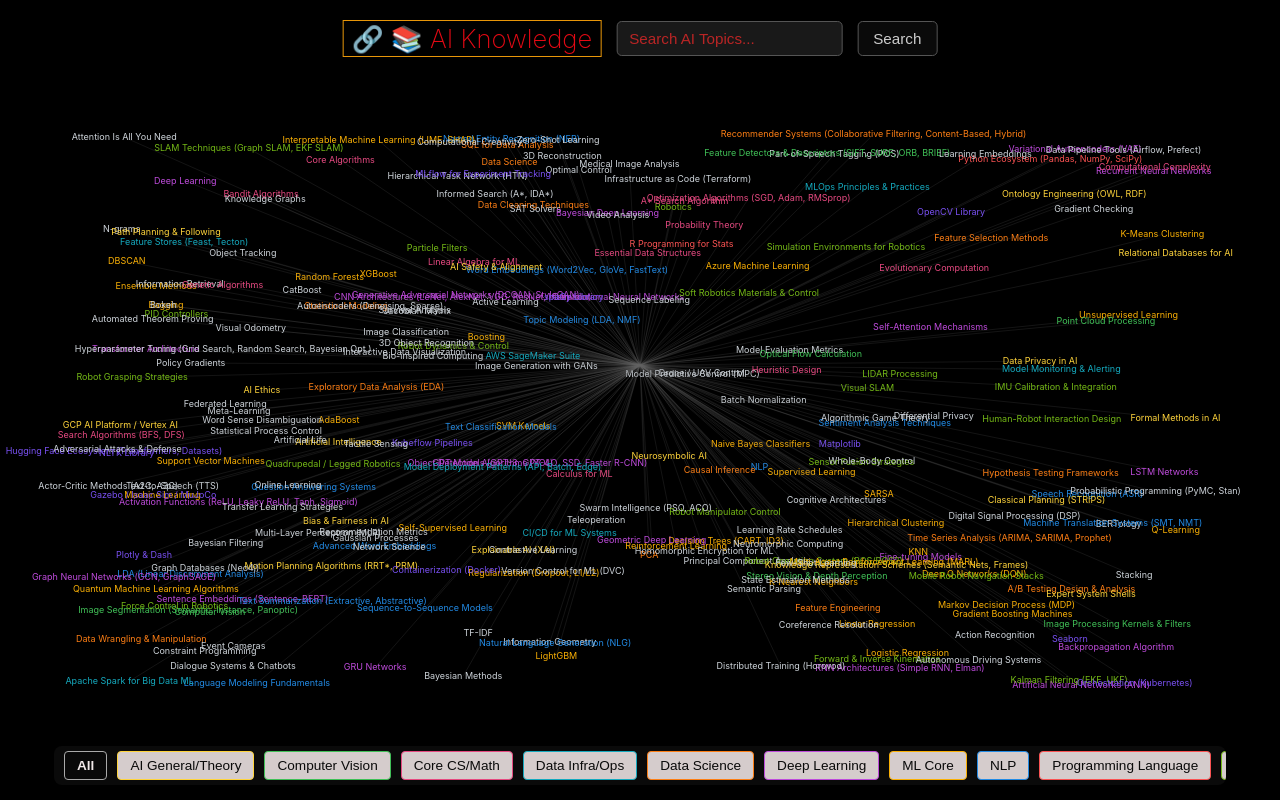
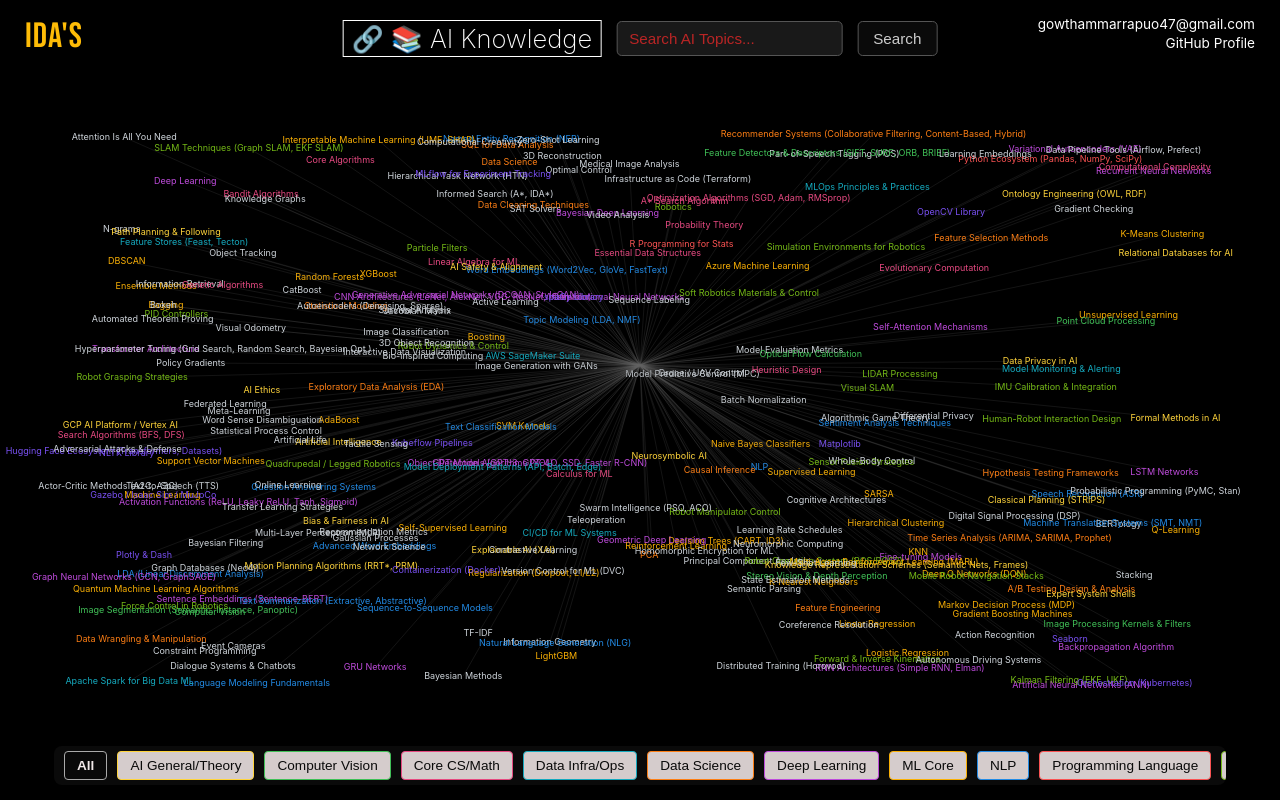
Before and after one commit to Marrapu-Gowtham/ai-knowledge-graph, a plain HTML site: page index.html in a window 1280 px wide. Drawn offline with Linux system fonts and the light colour scheme.

Commit message:
Add company logo and contact info

```diff
--- a/index.html
+++ b/index.html
@@ -5,8 +5,24 @@
     <meta name="viewport" content="width=device-width, initial-scale=1.0">
     <title>I Want to Learn</title>
     <link rel="stylesheet" href="styles.css">
+    <link rel="preconnect" href="https://fonts.googleapis.com">
+    <link rel="preconnect" href="https://fonts.gstatic.com" crossorigin>
+    <link href="https://fonts.googleapis.com/css2?family=Bebas+Neue&display=swap" rel="stylesheet">
 </head>
 <body>
+    <!-- Background Stars Canvas -->
+    <canvas id="starsCanvas"></canvas>
+
+    <!-- Company Logo Element -->
+    <div id="company-logo">IDA'S</div>
+
+    <!-- NEW: Contact Info Element -->
+    <div id="contact-info">
+        <p class="contact-line">gowthammarrapuo47@gmail.com</p>
+        <a href="https://github.com/Marrapu-Gowtham" target="_blank" rel="noopener noreferrer" class="contact-link">GitHub Profile</a>
+    </div>
+
+    <!-- Node Graph Canvas -->
     <canvas id="graphCanvas"></canvas>
 
     <!-- Top bar container -->
@@ -18,10 +34,10 @@
 
     <!-- Category filter buttons -->
     <div id="categoryButtons">
-        <!-- Buttons will be generated here by JavaScript -->
+        <!-- Buttons generated by JS -->
     </div>
 
-    <!-- Topic display page (hidden initially) -->
+    <!-- Topic display page -->
     <div id="topic-page" class="hidden">
         <button id="backButton">Back to Home</button>
         <div id="topicContent"></div>
--- a/script.js
+++ b/script.js
@@ -602,7 +602,7 @@ const topics = {
         use_cases: ["Manufacturing automation", "Logistics (warehouse robots)", "Surgery assistance", "Space exploration (rovers)", "Autonomous vehicles"],
         analogy: "Robotics is like building artificial creatures or agents that can physically interact with and perform tasks in the real world."
     },
-    " ros ": { // Robot Operating System
+    "ros": { // Robot Operating System
         category: "Robotics",
         what: "Robot Operating System (ROS): A flexible framework and set of tools, libraries, and conventions for robot software development. It provides operating system-like services like hardware abstraction, device drivers, message-passing, package management, etc.",
         why: "Standardizes robot software development, promotes code reuse, simplifies complex system integration, and fosters a large community.",
@@ -866,6 +866,7 @@ const topicContent = document.getElementById('topicContent');
 const mainPage = document.getElementById('main-page'); // Keep reference if needed elsewhere
 const topicPage = document.getElementById('topic-page');
 const backButton = document.getElementById('backButton');
+
 
 // --- Globals ---
 let nodes = [];
--- a/styles.css
+++ b/styles.css
@@ -8,7 +8,50 @@ body, html {
     color: #e0e0e0;
     font-family: -apple-system, BlinkMacSystemFont, "Segoe UI", Roboto, Helvetica, Arial, sans-serif, "Apple Color Emoji", "Segoe UI Emoji", "Segoe UI Symbol";
 }
+/* Add this block anywhere in your styles.css file */
+#company-logo {
+    position: absolute;
+    top: 15px; /* Adjust vertical position as needed */
+    left: 25px; /* Adjust horizontal position as needed */
+    z-index: 5; /* Above canvas, below topic page/buttons */
+    font-family: 'Bebas Neue', sans-serif; /* Netflix-like font */
+    font-size: 2.2em; /* Adjust size as needed */
+    font-weight: 400; /* Bebas Neue is often bold by default */
+    color: #febc07; /* Gold color */
+    text-transform: uppercase; /* Make it uppercase like Netflix logo */
+    letter-spacing: 1px; /* Optional: Add slight spacing */
+    user-select: none; /* Prevent text selection */
+    text-shadow: 1px 1px 3px rgba(0, 0, 0, 0.6); /* Optional: Subtle shadow for depth */
+}
+/* Add these new rule blocks */
+#contact-info {
+    position: absolute;
+    top: 15px;        /* Align vertically with logo/top bar */
+    right: 25px;       /* Padding from the right edge */
+    z-index: 5;        /* Same level as logo */
+    text-align: right; /* Align text lines to the right */
+    font-family: -apple-system, BlinkMacSystemFont, "Segoe UI", Roboto, Helvetica, Arial, sans-serif; /* Professional sans-serif */
+    font-size: 0.85em; /* Adjust size as needed (slightly smaller) */
+    line-height: 1.4;  /* Adjust line spacing */
+}
 
+#contact-info .contact-line,
+#contact-info .contact-link {
+    color: #FFFFFF;    /* White text */
+    margin: 0;         /* Remove default margins */
+    padding: 0;        /* Remove default padding */
+    display: block;    /* Ensure link takes its own line */
+}
+
+#contact-info .contact-link {
+    text-decoration: none; /* Remove underline by default */
+    transition: color 0.2s ease; /* Smooth color transition */
+}
+
+#contact-info .contact-link:hover {
+    color: #CCCCCC;           /* Slightly dimmer on hover */
+    text-decoration: underline; /* Add underline on hover for clarity */
+}
 /* Canvas Styling */
 #graphCanvas {
     position: absolute;
@@ -19,6 +62,40 @@ body, html {
     z-index: 0; /* Behind the content */
     display: block;
 }
+
+#company-logo {
+    position: absolute;
+    top: 15px;
+    left: 25px;
+    z-index: 5; /* Above graph, below topic page */
+    /* ... other logo styles ... */
+}
+
+.center-content { /* #main-page */
+    position: absolute;
+    top: 15px;
+    left: 50%;
+    transform: translateX(-50%);
+    z-index: 1; /* Above graph */
+    /* ... other styles ... */
+}
+
+#categoryButtons {
+    position: absolute;
+    bottom: 15px;
+    left: 50%;
+    transform: translateX(-50%);
+    z-index: 10; /* Above graph and logo/top-bar */
+     /* ... other styles ... */
+}
+
+#topic-page {
+    position: absolute;
+    /* ... */
+    z-index: 20; /* Above everything */
+    /* ... */
+}
+
 
 /* Top Bar Container - UPDATED */
 .center-content { /* This is #main-page */
@@ -39,13 +116,14 @@ body, html {
     /* border-radius: 8px; */
 }
 
+
 /* Title Styling - UPDATED */
 .main-title {
-    border: 1px solid rgb(232, 150, 9);
+    border: 1px solid rgb(255, 255, 255);
     font-size: 1.6em;
     font-weight: 200;
     margin: 0; /* Remove default margins */
-    color: #E50914;
+    color: #ffffff;
     white-space: nowrap; /* Prevent wrapping */
     flex-shrink: 0; /* Prevent shrinking */
     padding: 2px 8px; /* Padding inside border */
```
